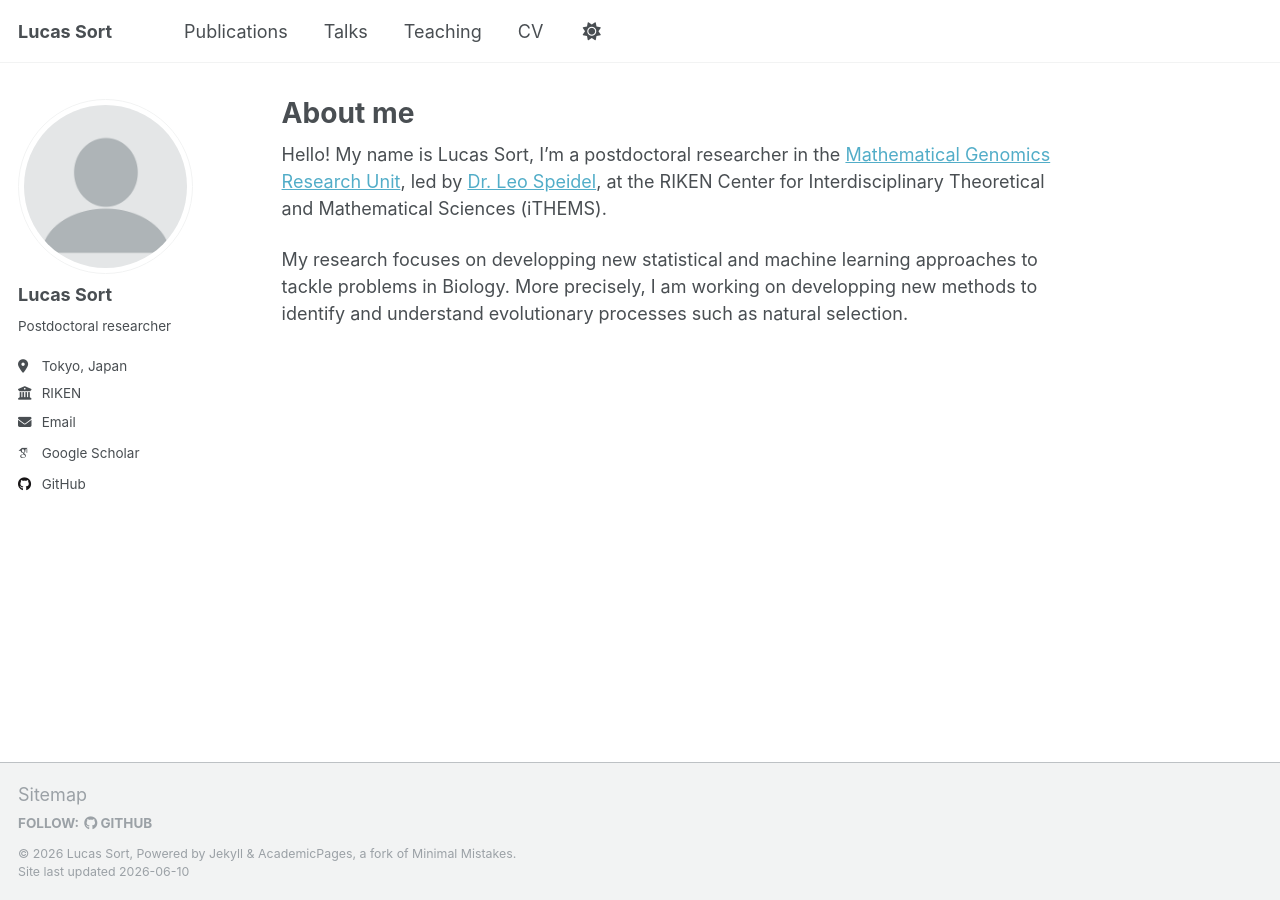
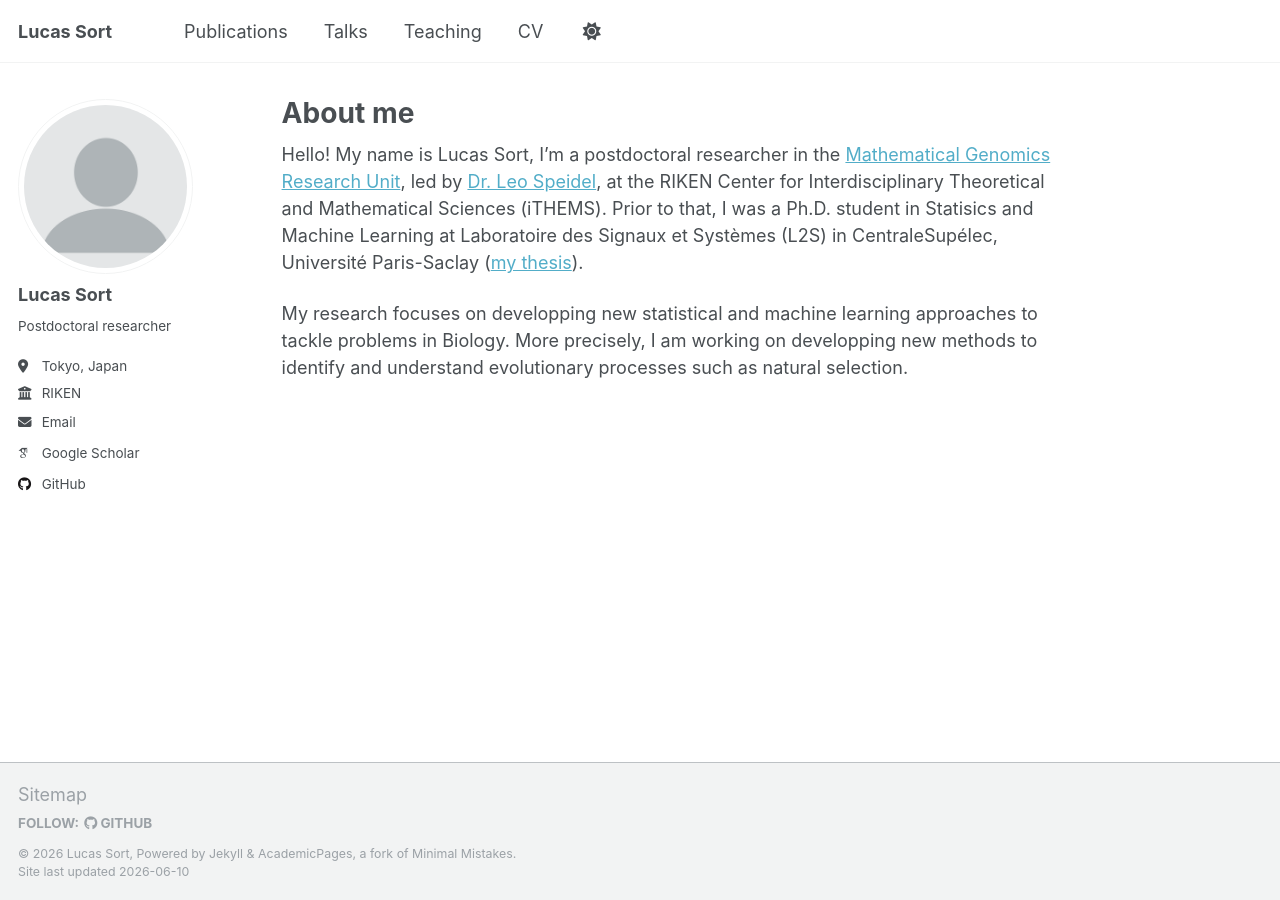
Before and after one commit to lucas-sort/lucas-sort.github.io, a Jekyll site: the page built from _pages/about.md, in a window 1280 px wide. Built offline with Jekyll 4.4.1, drawn with Linux system fonts in a browser that asks for light colours; some web fonts are replaced; a script that is not in the unit is left out.

Commit message:
Update about.md

```diff
--- a/_pages/about.md
+++ b/_pages/about.md
@@ -8,6 +8,6 @@ redirect_from:
 ---
 
 
-Hello! My name is Lucas Sort, I'm a postdoctoral researcher in the [Mathematical Genomics Research Unit](https://speidellab.github.io), led by [Dr. Leo Speidel](https://leospeidel.github.io), at the RIKEN Center for Interdisciplinary Theoretical and Mathematical Sciences (iTHEMS).
+Hello! My name is Lucas Sort, I'm a postdoctoral researcher in the [Mathematical Genomics Research Unit](https://speidellab.github.io), led by [Dr. Leo Speidel](https://leospeidel.github.io), at the RIKEN Center for Interdisciplinary Theoretical and Mathematical Sciences (iTHEMS). Prior to that, I was a Ph.D. student in Statisics and Machine Learning at Laboratoire des Signaux et Systèmes (L2S) in CentraleSupélec, Université Paris-Saclay ([my thesis](https://theses.hal.science/tel-04918883/file/137010_SORT_2025_archivage.pdf)).
 
 My research focuses on developping new statistical and machine learning approaches to tackle problems in Biology. More precisely, I am working on developping new methods to identify and understand evolutionary processes such as natural selection.
```
